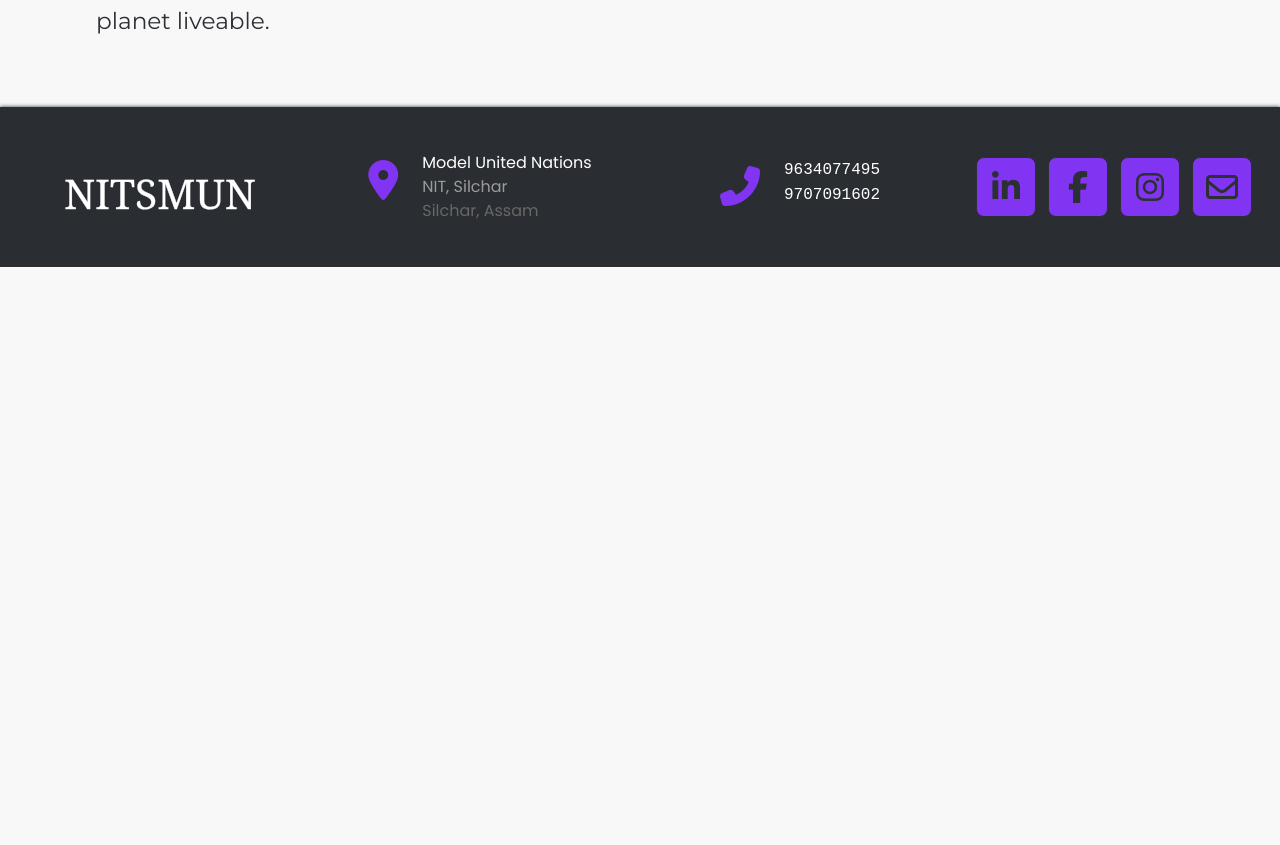
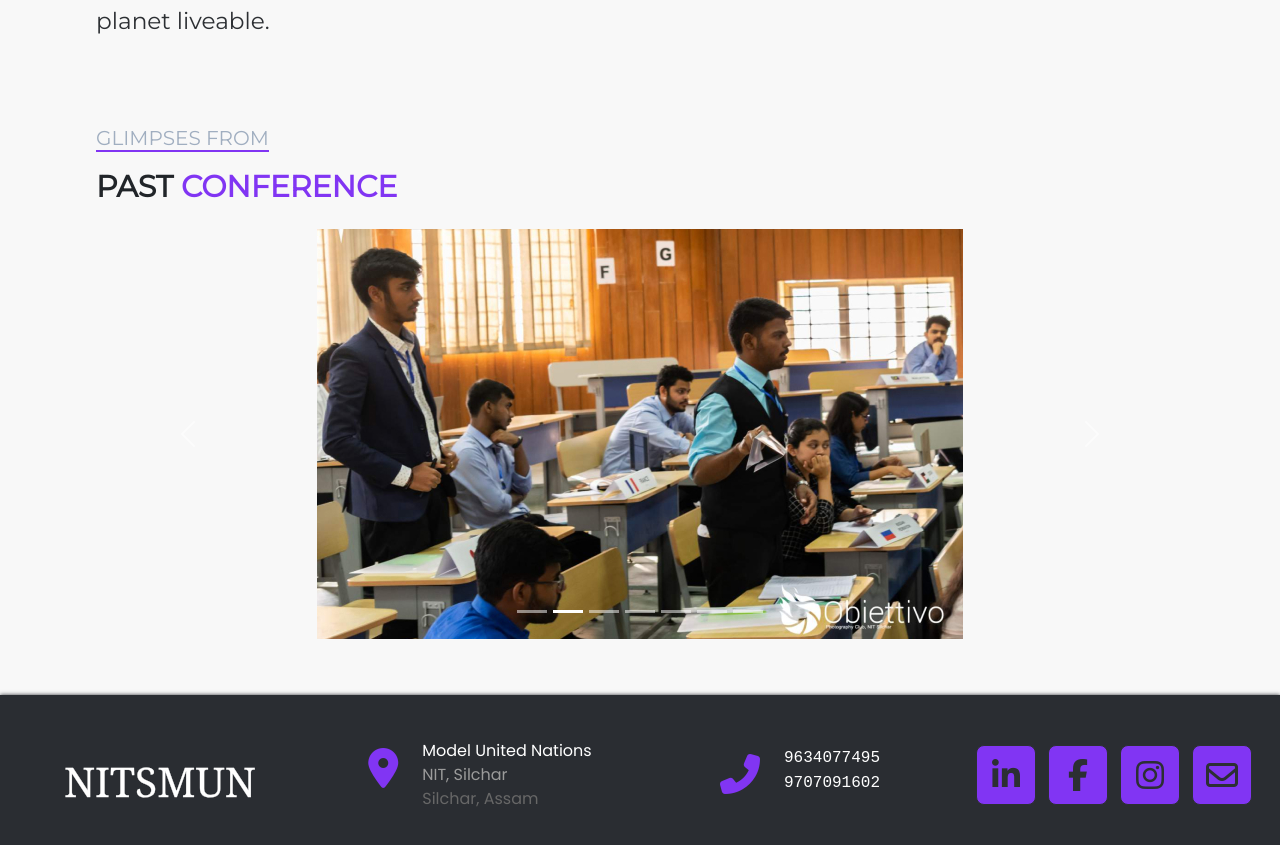
Before and after one commit to nitsmun/nitsmun2021-22, a React (Create React App) app: page /events/nitsmun2022 in a window 1280 px wide. Shown: the part 1426-2271 px from the top of the page. Before the commit the page ends 1693 px from the top, so only its background shows below. Built offline with nearby package versions, Linux system fonts and the light colour scheme.

Commit message:
Added NITSMUN2022 page

```diff
--- /dev/null
+++ b/src/components/screens/NITSMUN2022.css
@@ -0,0 +1,30 @@
+.nitsmun-gallery{
+    text-transform: uppercase;
+    width: 85%;
+    margin: auto;
+}
+.nitsmun-gallery img{
+    margin: auto;
+}
+.nitsmun-gallery .about{
+    color: rgba(160,174,192,1);
+    border-bottom:  var(--theme4-100) 2px solid;
+    display: inline;
+    font-size: 20px;
+    text-align: start;
+}
+.nitsmun-gallery h2{
+    margin: 1rem 0;
+    font-size: 1.875rem;
+    font-weight: 700;
+    text-align: start;
+
+}
+.nitsmun-gallery span{
+    color:  var(--theme4-100);
+}
+@media screen and (max-width:768px) {
+    .nitsmun-gallery{
+        width: 90%;
+    }
+}
--- a/src/components/screens/NITSMUN2022.jsx
+++ b/src/components/screens/NITSMUN2022.jsx
@@ -7,6 +7,7 @@ import Loading from "../Loading";
 // *CSS*
 import "../Events.css";
 import "./AnnualConference.css";
+import "./NITSMUN2022.css";
 
 let info = {
     title: "NITSMUN2022 | NITSMUN",
@@ -63,7 +64,128 @@ const NITSMUN2022 = () => {
                         )
                     })
                 }</div>
-
+                <div className="nitsmun-gallery mt-lg-5 mt-0">
+                    <span className="about">Glimpses from</span>
+                    <h2>Past<span> Conference</span></h2>
+                    <div className='container my-4'>
+                        <div
+                            id='carouselExampleCaptions'
+                            className='carousel slide'
+                            data-bs-ride='carousel'>
+                            <div className='carousel-indicators'>
+                                <button
+                                    type='button'
+                                    data-bs-target='#carouselExampleCaptions'
+                                    data-bs-slide-to='0'
+                                    className='active'
+                                    aria-current='true'
+                                    aria-label='Slide 1'></button>
+                                <button
+                                    type='button'
+                                    data-bs-target='#carouselExampleCaptions'
+                                    data-bs-slide-to='1'
+                                    aria-label='Slide 2'></button>
+                                <button
+                                    type='button'
+                                    data-bs-target='#carouselExampleCaptions'
+                                    data-bs-slide-to='2'
+                                    aria-label='Slide 3'></button>
+                                <button
+                                    type='button'
+                                    data-bs-target='#carouselExampleCaptions'
+                                    data-bs-slide-to='3'
+                                    aria-label='Slide 4'></button>
+                                <button
+                                    type='button'
+                                    data-bs-target='#carouselExampleCaptions'
+                                    data-bs-slide-to='4'
+                                    aria-label='Slide 5'></button>
+                                <button
+                                    type='button'
+                                    data-bs-target='#carouselExampleCaptions'
+                                    data-bs-slide-to='5'
+                                    aria-label='Slide 6'></button>
+                                <button
+                                    type='button'
+                                    data-bs-target='#carouselExampleCaptions'
+                                    data-bs-slide-to='6'
+                                    aria-label='Slide 7'></button>
+                            </div>
+                            <div className='carousel-inner'>
+                                <div className='carousel-item active'>
+                                    <img
+                                        loading='lazy'
+                                        src='/img/Carousel2.jpg'
+                                        className='d-block img-fluid'
+                                        alt='NITS MUN'
+                                    />
+                                </div>
+                                <div className='carousel-item'>
+                                    <img
+                                        src='/img/Carousel3.jpg'
+                                        className='d-block img-fluid'
+                                        alt='NITS MUN'
+                                    />
+                                </div>
+                                <div className='carousel-item'>
+                                    <img
+                                        src='/img/Carousel4.jpg'
+                                        className='d-block img-fluid'
+                                        alt='NITS MUN'
+                                    />
+                                </div>
+                                <div className='carousel-item'>
+                                    <img
+                                        src='/img/Carousel5.jpg'
+                                        className='d-block img-fluid'
+                                        alt='NITS MUN'
+                                    />
+                                </div>
+                                <div className='carousel-item'>
+                                    <img
+                                        src='/img/Carousel6.jpg'
+                                        className='d-block img-fluid'
+                                        alt='NITS MUN'
+                                    />
+                                </div>
+                                <div className='carousel-item'>
+                                    <img
+                                        src='/img/Carousel7.jpg'
+                                        className='d-block img-fluid'
+                                        alt='NITS MUN'
+                                    />
+                                </div>
+                                <div className='carousel-item'>
+                                    <img
+                                        src='/img/Carousel1.jpg'
+                                        className='d-block img-fluid'
+                                        alt='NITS MUN'
+                                    />
+                                </div>
+                            </div>
+                            <button
+                                className='carousel-control-prev'
+                                type='button'
+                                data-bs-target='#carouselExampleCaptions'
+                                data-bs-slide='prev'>
+                                <span
+                                    className='carousel-control-prev-icon'
+                                    aria-hidden='true'></span>
+                                <span className='visually-hidden'>Previous</span>
+                            </button>
+                            <button
+                                className='carousel-control-next'
+                                type='button'
+                                data-bs-target='#carouselExampleCaptions'
+                                data-bs-slide='next'>
+                                <span
+                                    className='carousel-control-next-icon'
+                                    aria-hidden='true'></span>
+                                <span className='visually-hidden'>Next</span>
+                            </button>
+                        </div>
+                    </div>
+                </div>
             </div>
         </Suspense>
     );
```
